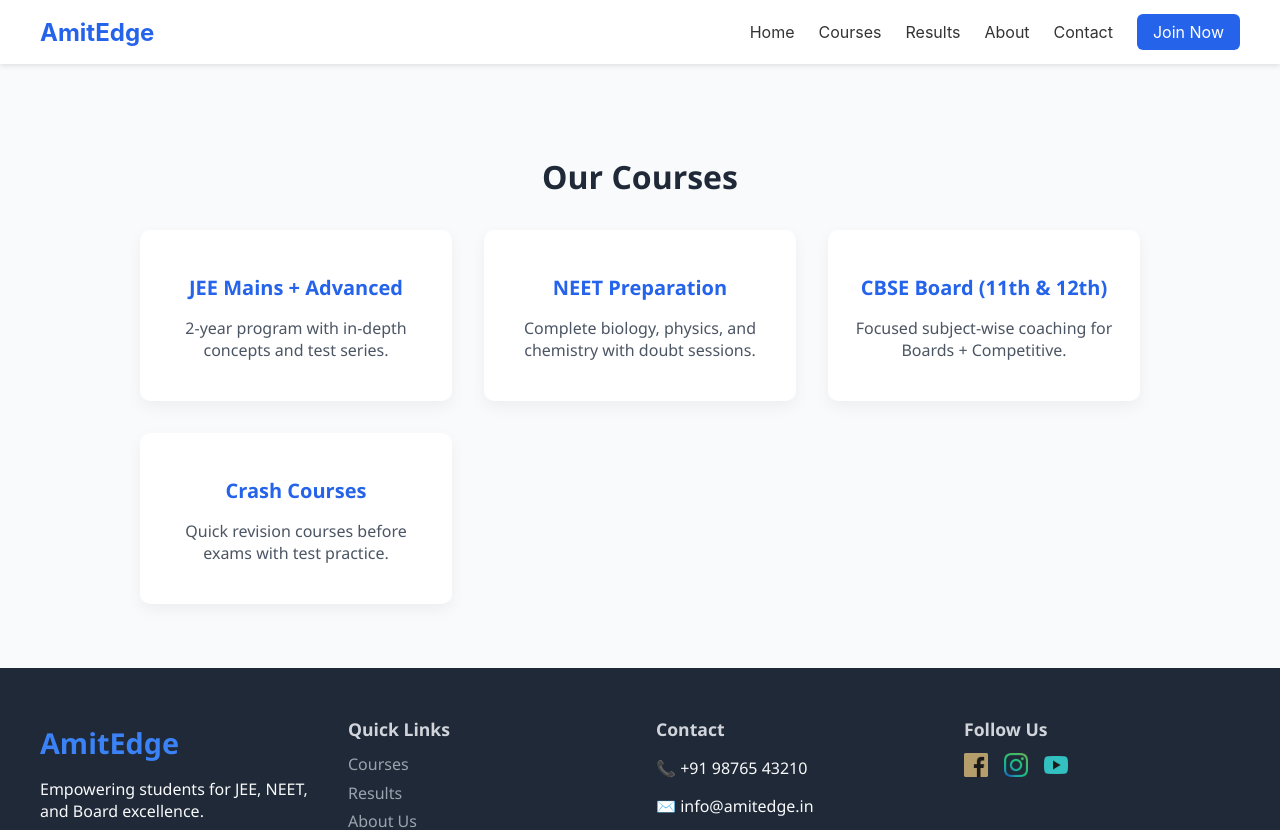
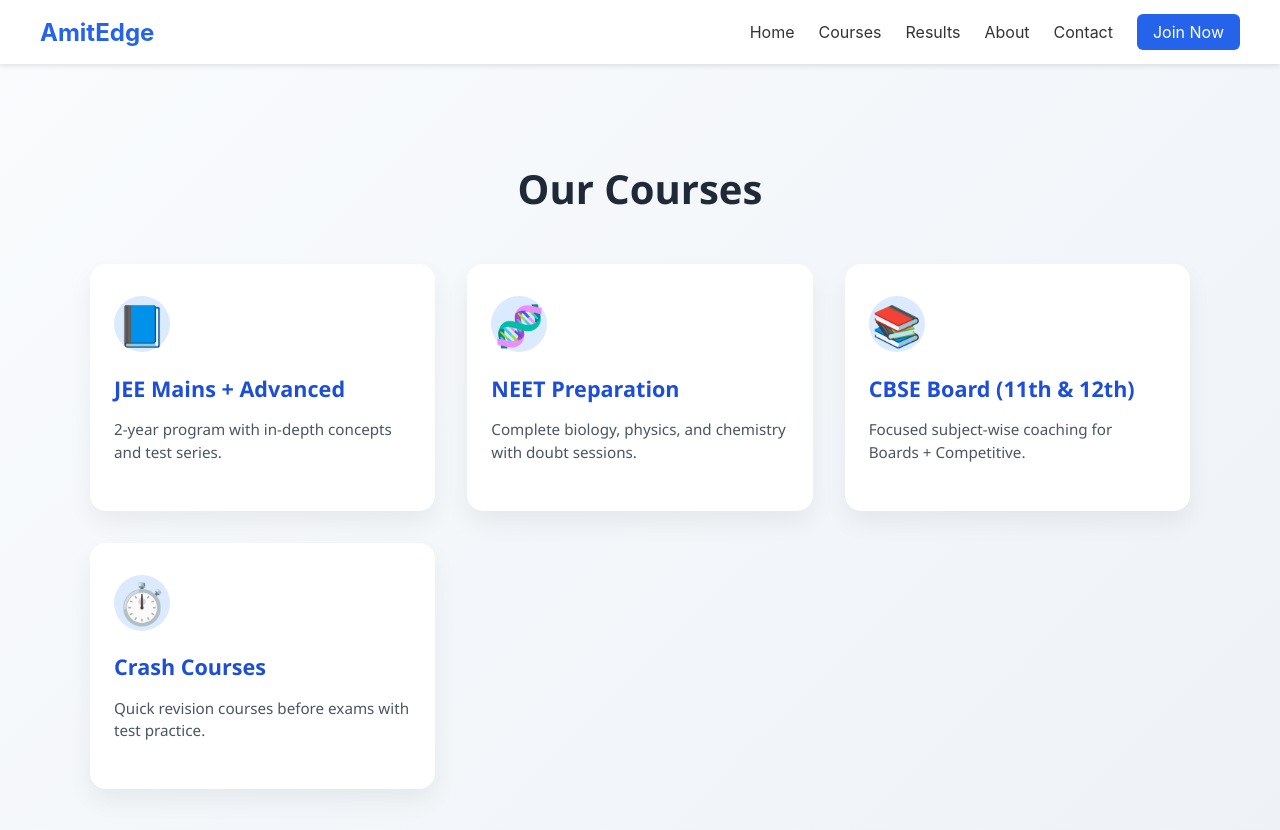
Before and after one commit to amitak-1598/amitedge, a React (Create React App) app: page /courses in a window 1280 px wide. Shown: the top 830 px of the page. Built offline with nearby package versions, Linux system fonts and the light colour scheme.

Commit message:
update courses

```diff
--- a/src/Components/Courses.js
+++ b/src/Components/Courses.js
@@ -1,12 +1,27 @@
-
 import '../Courses.css';
 
 const Courses = () => {
   const courseList = [
-    { title: 'JEE Mains + Advanced', description: '2-year program with in-depth concepts and test series.' },
-    { title: 'NEET Preparation', description: 'Complete biology, physics, and chemistry with doubt sessions.' },
-    { title: 'CBSE Board (11th & 12th)', description: 'Focused subject-wise coaching for Boards + Competitive.' },
-    { title: 'Crash Courses', description: 'Quick revision courses before exams with test practice.' },
+    {
+      title: 'JEE Mains + Advanced',
+      description: '2-year program with in-depth concepts and test series.',
+      icon: '📘'
+    },
+    {
+      title: 'NEET Preparation',
+      description: 'Complete biology, physics, and chemistry with doubt sessions.',
+      icon: '🧬'
+    },
+    {
+      title: 'CBSE Board (11th & 12th)',
+      description: 'Focused subject-wise coaching for Boards + Competitive.',
+      icon: '📚'
+    },
+    {
+      title: 'Crash Courses',
+      description: 'Quick revision courses before exams with test practice.',
+      icon: '⏱️'
+    }
   ];
 
   return (
@@ -15,6 +30,7 @@ const Courses = () => {
       <div className="courses-grid">
         {courseList.map((course, index) => (
           <div className="course-card" key={index}>
+            <div className="course-icon">{course.icon}</div>
             <h3>{course.title}</h3>
             <p>{course.description}</p>
           </div>
--- a/src/Courses.css
+++ b/src/Courses.css
@@ -1,42 +1,61 @@
 .courses-section {
-  background: #f8fafc;
+  background: linear-gradient(135deg, #f9fbfd, #eef2f7);
   padding: 4rem 1rem;
   text-align: center;
   font-family: 'Segoe UI', sans-serif;
 }
 
 .courses-section h2 {
-  font-size: 2rem;
+  font-size: 2.5rem;
   color: #1f2937;
-  margin-bottom: 2rem;
+  margin-bottom: 3rem;
 }
 
 .courses-grid {
   display: grid;
   grid-template-columns: repeat(auto-fit, minmax(260px, 1fr));
   gap: 2rem;
-  max-width: 1000px;
+  max-width: 1100px;
   margin: auto;
 }
 
 .course-card {
   background: #ffffff;
-  padding: 1.5rem;
-  border-radius: 10px;
-  box-shadow: 0 6px 16px rgba(0, 0, 0, 0.05);
-  transition: transform 0.3s ease;
+  padding: 2rem 1.5rem;
+  border-radius: 16px;
+  box-shadow: 0 12px 24px rgba(0, 0, 0, 0.06);
+  transition: transform 0.3s ease, box-shadow 0.3s ease;
+  position: relative;
+  overflow: hidden;
+  text-align: left;
 }
 
 .course-card:hover {
-  transform: translateY(-5px);
+  transform: translateY(-8px);
+  box-shadow: 0 16px 28px rgba(0, 0, 0, 0.08);
+}
+
+.course-icon {
+  font-size: 2.5rem;
+  background: #dbeafe;
+  color: #2563eb;
+  width: 56px;
+  height: 56px;
+  display: flex;
+  align-items: center;
+  justify-content: center;
+  border-radius: 50%;
+  margin-bottom: 1rem;
 }
 
 .course-card h3 {
-  color: #2563eb;
-  font-size: 1.25rem;
-  margin-bottom: 0.75rem;
+  color: #1d4ed8;
+  font-size: 1.35rem;
+  margin-bottom: 0.5rem;
 }
 
 .course-card p {
   color: #4b5563;
+  font-size: 0.95rem;
+  line-height: 1.5;
 }
```
